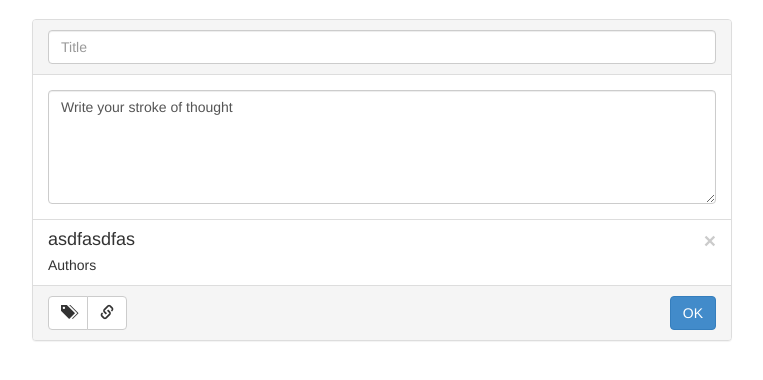
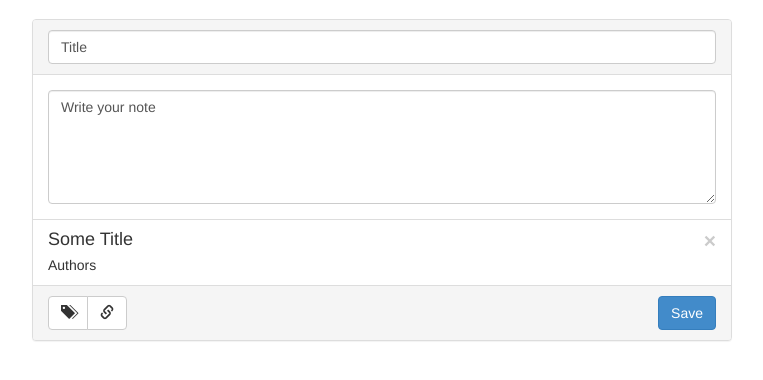
Before and after one commit to pierrelux/mathnotes, a Flask app: template mathnotes/templates/write.html in a window 1280 px wide. Shown: the part 51-431 px from the top of the page, without its empty margins (258-1021 px from the left). Run offline with Flask 2, Linux system fonts and the light colour scheme; the template is opened without the code that fills it, so the values that code supplies are empty; parts of the project's set-up code (start-up, migrations or seed data) failed here and were passed over; some libraries are stand-ins or nearby versions.

Commit message:
Adding persistence with agilityjs. Progress

```diff
--- a/mathnotes/__init__.py
+++ b/mathnotes/__init__.py
@@ -36,6 +36,9 @@ def create_app(object_name):
     from mathnotes.refproviders import cache
     cache.init_app(app)
 
+    from mathnotes.views.notes import notes
+    app.register_blueprint(notes)
+
     return app
 
 if __name__ == '__main__':
--- a/mathnotes/static/js/mathnotes.js
+++ b/mathnotes/static/js/mathnotes.js
@@ -28,10 +28,21 @@ var ReferenceList = $$({
 });
 
 var NoteEditor = $$({
-  model: {},
+  model: {title:'Title', text:'Write your note'},
   view: { format: $('#noteEditor').html().trim() },
-  controller: {}
+  controller: {
+  'submit &': function(e){
+        e.preventDefault();
+        console.log('Saving');
+        this.save();
+   },
+  'persist:save:success': function(){
+       console.log('Saved');
+   }
+  }
 });
+
+NoteEditor.persist($$.adapter.restful, {collection:'notes', baseUrl:'/'});
 
 $$.document.append(NoteEditor, $('#noteEditor'))
 $('#referenceSearch').typeahead({
@@ -51,6 +62,7 @@ $('#referenceSearch').typeahead({
     ].join(''),
     engine: Hogan
 });
+
 $$.document.append(NoteEditor, $('#content'));
 $$.document.after(ReferenceList, $('#textEditor'));
 $('#referenceSearch').on('typeahead:selected', function (object, datum) {
@@ -58,5 +70,5 @@ $('#referenceSearch').on('typeahead:selected', function (object, datum) {
     ReferenceList.append(ref);
     $('#referenceSearch').val('');
 });
-    var ref = $$(Reference, {title: 'asdfasdfas', authors: 'Authors'})
+    var ref = $$(Reference, {title: 'Some Title', authors: 'Authors'})
     ReferenceList.append(ref);
--- a/mathnotes/templates/write.html
+++ b/mathnotes/templates/write.html
@@ -4,9 +4,9 @@
 <script id="noteEditor" type="text/html">
 <form role="form">
     <div class="panel panel-default">
-        <div class="panel-heading"><input type="text" class="form-control" name="title" placeholder="Title"></div>
+        <div class="panel-heading"><input type="text" class="form-control" name="title" placeholder="Title" data-bind="title"></div>
         <div class="panel-body" id="textEditor">
-            <textarea name="text" class="form-control" rows="5">Write your stroke of thought</textarea>
+            <textarea name="text" class="form-control" rows="5" data-bind="text">Write your stroke of thought</textarea>
         </div>
 	   <div class="panel-footer">
             <div class="btn-toolbar" role="toolbar">
@@ -15,12 +15,12 @@
                   <button type="button" class="btn btn-default" data-toggle="collapse" data-target="#referenceEditor"><span class="glyphicon glyphicon-link"></span></button>
                 </div>
                 <div class="btn-group pull-right">
-                  <button type="submit" class="btn btn-primary">OK</button>
+                  <button id="saveBtn" type="submit" class="btn btn-primary">Save</button>
                 </div>
             </div>
            <div class="form-group collapse" id="tagEditor">
                 <label for="exampleInputEmail1">Tags</label>
-                <input id="tagEditor" type="text" class="borderless form-control" placeholder="Search by title or author">
+                <input id="tagEditor" type="text" class="typeahead borderless form-control" placeholder="Search by title or author">
            </div>
            <div class="form-group collapse" id="referenceEditor">
                 <label for="exampleInputEmail1">References</label>
```
Also changed, not shown: mathnotes/views/notes.py (added, +16 -0 lines).
